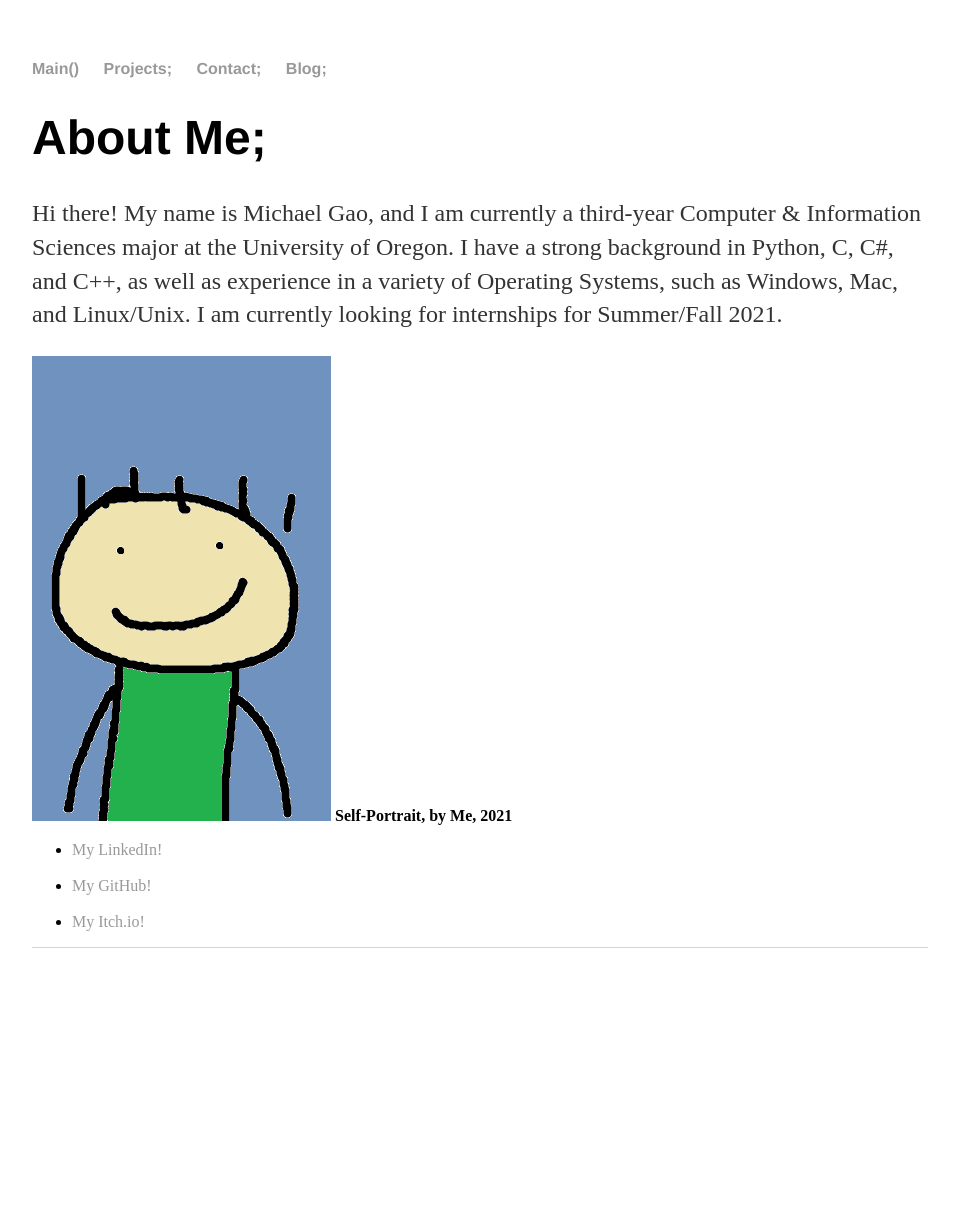
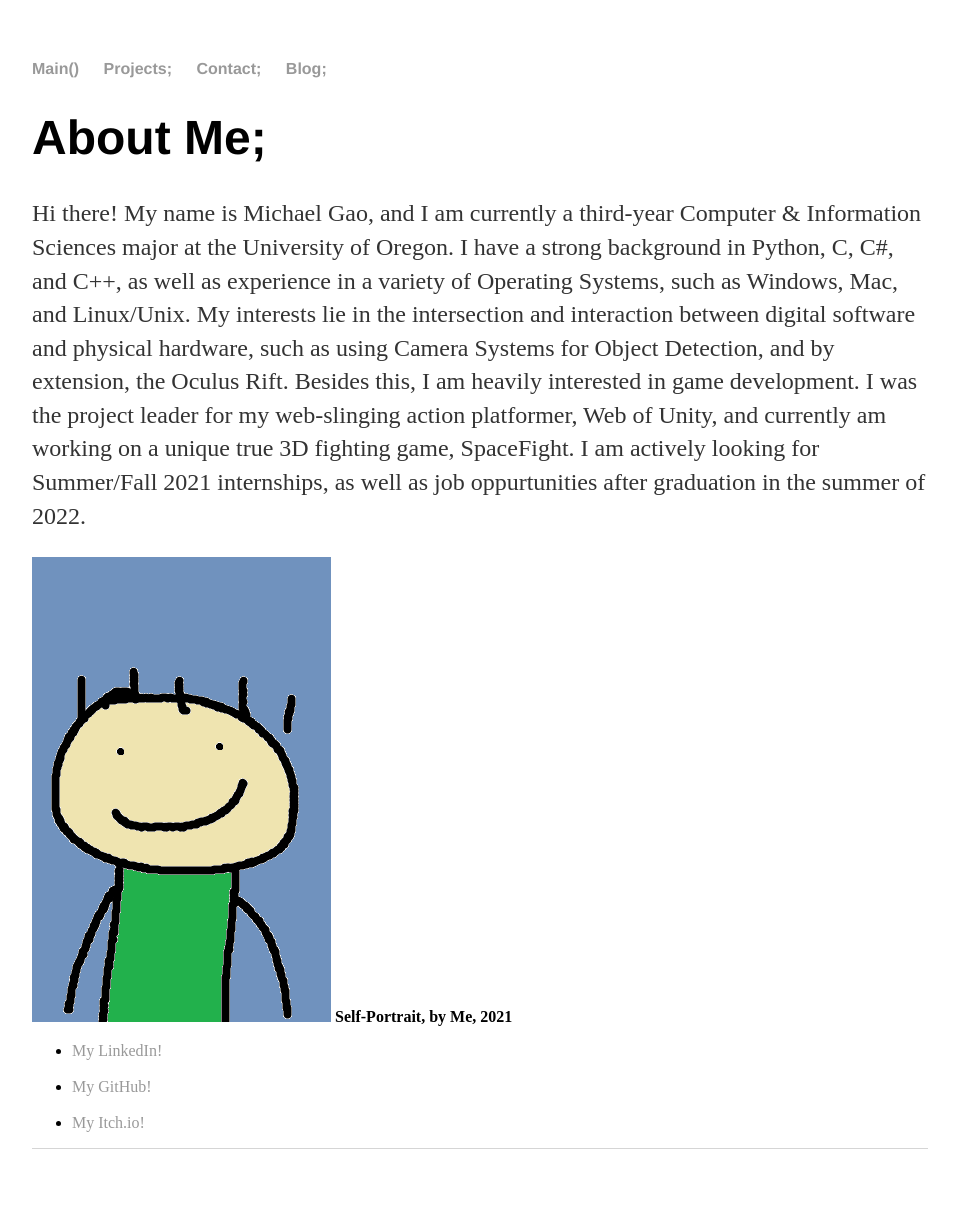
Before and after one commit to michael-c-gao/WebsiteOfMichael, a Jekyll site: the page built from index.html, in a window 1280 px wide. Shown: the whole page, without its empty margins (160-1117 px from the left). Built offline with Jekyll 4.4.1, drawn with Linux system fonts in a browser that asks for light colours; before the commit the page ends 1008 px from its top, so only the background shows below that.

Commit message:
main page

```diff
--- a/contact/index.html
+++ b/contact/index.html
@@ -5,7 +5,7 @@ title: Contact Me
 
 	<div class="Contact">
 
-					<h1>Michael Gao;</h1>
+					<h1>Michael gGao;</h1>
 					<h2>Aspiring Software Engineer at (___Your_Company_Here___)</h2>
 					Eugene, OR<br>
 					541-971-2477<br>
--- a/index.html
+++ b/index.html
@@ -5,7 +5,9 @@ title: Michael C. Gao
 	<h1>About Me;</h1>
 	<p>Hi there! My name is Michael Gao, and I am currently a third-year Computer & Information Sciences major at the University of Oregon.
 	I have a strong background in Python, C, C#, and C++, as well as experience in a variety of Operating Systems, such as Windows, Mac, and Linux/Unix.
-	I am currently looking for internships for Summer/Fall 2021.</p>
+	My interests lie in the intersection and interaction between digital software and physical hardware, such as using Camera Systems for Object Detection,
+	and by extension, the Oculus Rift. Besides this, I am heavily interested in game development. I was the project leader for my web-slinging action platformer, Web of Unity, and currently am working on a
+	unique true 3D fighting game, SpaceFight. I am actively looking for Summer/Fall 2021 internships, as well as job oppurtunities after graduation in the summer of 2022. </p>
 <img src="selfportrait.png" alt="Self Portrait">
 			<strong>Self-Portrait, by Me, 2021</strong>
 
```
